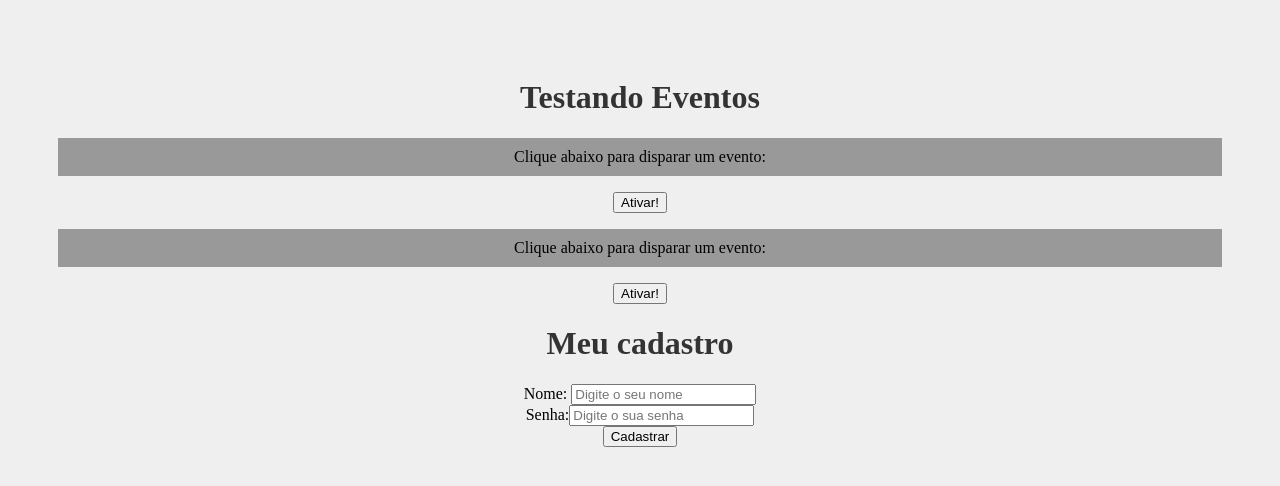
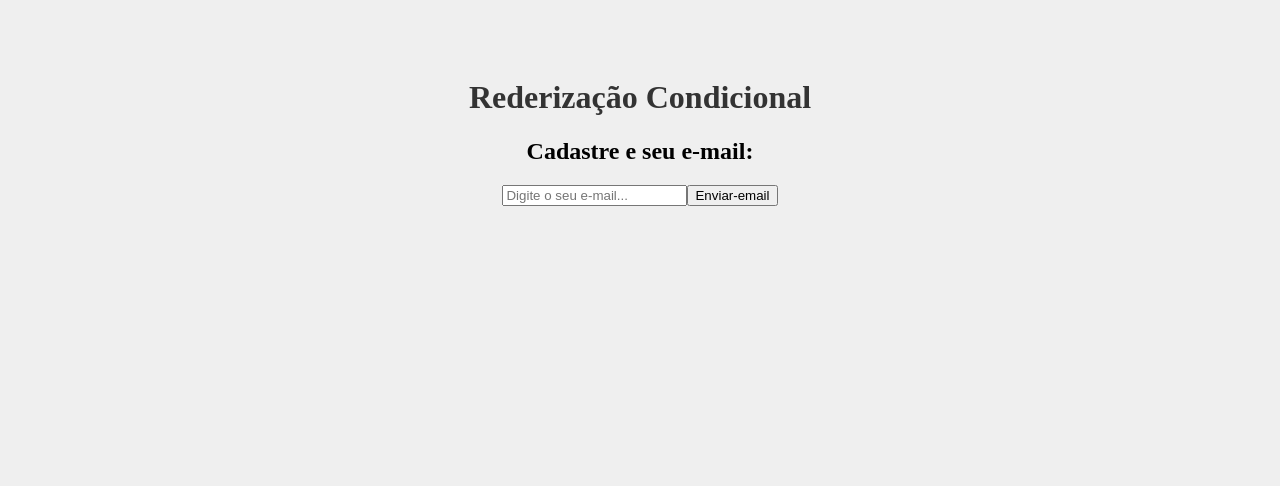
Before and after one commit to well97dev/Aulas-React, a React (Create React App) app: page / in a window 1280 px wide. Shown: the top 486 px of the page. Built offline with nearby package versions, Linux system fonts and the light colour scheme.

Commit message:
Add files via upload

```diff
--- a/src/App.js
+++ b/src/App.js
@@ -1,15 +1,13 @@
 import './App.css'
-import Evento from './components/Evento'
-import Form from './components/Form'
+import Condicional from './components/Condicional'
+
 function App() {
 
 
   return (
     <div className="App">
-      <h1>Testando Eventos</h1>
-      <Evento numero="1"/>
-      <Evento numero="2"/>
-      <Form />
+      <h1>Rederização Condicional</h1>
+      <Condicional/>
     </div>
   )
 }
--- /dev/null
+++ b/src/components/Condicional.js
@@ -0,0 +1,20 @@
+import {useState} from 'react'
+
+function Condicional() {
+
+    function enviarEmail(event){
+        event.preventDefault()
+        console.log("Testando")
+    }
+
+    return (
+        <div>
+            <h2>Cadastre e seu e-mail:</h2>
+            <form>
+                <input type="email" placeholder="Digite o seu e-mail..."></input>
+                <button type="submit" onClick={enviarEmail}>Enviar-email</button></form>
+        </div>
+    )
+}
+
+export default Condicional
--- a/src/components/Evento.js
+++ b/src/components/Evento.js
@@ -1,13 +1,19 @@
-function Evento({numero}) {
+import Button from "./evento/Button";
 
-    function meuEvento() {
-        console.log(`Opa, fui Ativado! ${numero}`);
+function Evento() {
+function meuEvento() {
+        console.log(`Ativando primeiro evento!`);
+    }
+
+    function segundoEvento() {
+        console.log("Ativando o segundo evento!");
     }
 
     return(
         <div>
         <p>Clique  abaixo para disparar um evento:</p>
-        <button onClick={meuEvento()}>Ativar!</button>
+        <Button event={meuEvento} text="Primeiro Evento"/>
+        <Button event={segundoEvento} text="Segundo Evento"/>
         </div>
     )
 }
--- /dev/null
+++ b/src/components/evento/Button.js
@@ -0,0 +1,5 @@
+function Button(props) {
+    return <button onClick={props.event}>{props.text}</button>
+}
+
+export default Button
```
